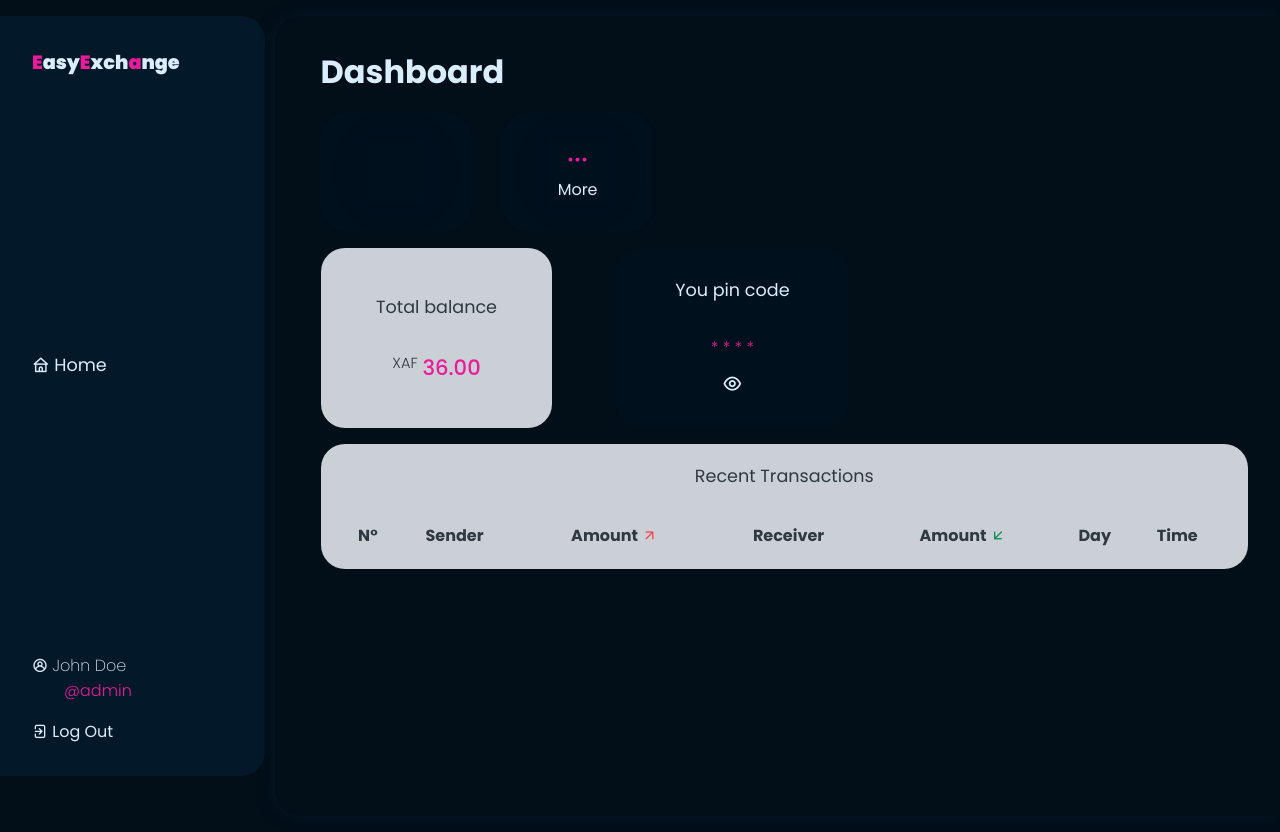
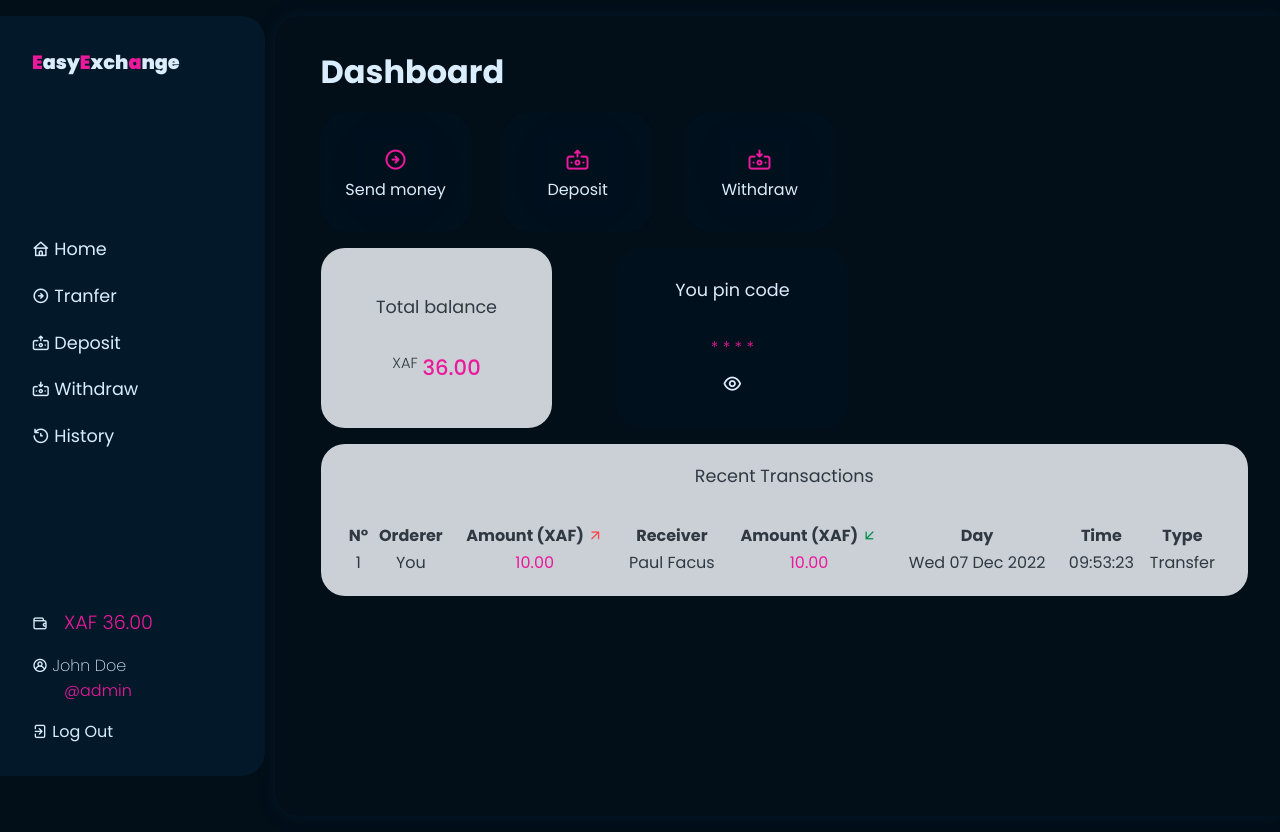
Before and after one commit to ramzy05/GlobyBank, a Django app: page /home in a window 1280 px wide. Run offline with Django 4.2, Linux system fonts and the light colour scheme; a user stored in the database is signed in; data comes from the database, SQL or seed files in the repository; both versions use the stored data as it was after the commit; lists and menus that the app fills with data are empty.

Commit message:
all functionnalities are ok

```diff
--- a/authentication/forms.py
+++ b/authentication/forms.py
@@ -70,14 +70,14 @@ class CreateAccountForm(UserCreationForm):
         first_name = self.cleaned_data.get('first_name')
         if first_name == '':
             raise forms.ValidationError("First name field cannot be blank")
-
+        first_name = first_name[0].upper() + first_name[1:]
         return first_name
 
     def clean_last_name(self):
         last_name = self.cleaned_data.get('last_name')
         if last_name == '':
             raise forms.ValidationError("Last name field cannot be blank")
-
+        last_name = last_name[0].upper() + last_name[1:]
         return last_name
 
     def clean_country(self):
--- a/static/css/style.css
+++ b/static/css/style.css
@@ -139,6 +139,10 @@ nav + div > div span{
     font-weight: 300;
     margin-left: 2rem;
     color: var(--accent-color);
+}
+nav + div > div.side_bar_balance span{
+    margin-left: 1rem;
+    font-size: 1.2rem;
 }
 
 
--- a/static/js/code_pin_toggle.js
+++ b/static/js/code_pin_toggle.js
@@ -1,13 +1,13 @@
 
 const codePinToggle = document.getElementById('code-pin-toggle')
 const codePinBox = document.getElementById('code-pin')
-const codePin = codePinBox.dataset.code
+const codePinHome = codePinBox.dataset.code
 codePinToggle.onclick = function(){
     if(codePinToggle.classList.contains('show')){
         codePinToggle.classList.remove('show')
         codePinBox.innerText = '* * * *'
     }else{
         codePinToggle.classList.add('show')
-        codePinBox.innerText = `${codePin[0]} ${codePin[1]} ${codePin[2]} ${codePin[3]}`
+        codePinBox.innerText = `${codePinHome[0]} ${codePinHome[1]} ${codePinHome[2]} ${codePinHome[3]}`
     }
 }
--- a/static/js/general.js
+++ b/static/js/general.js
@@ -1,4 +1,12 @@
 const spinner = document.getElementById('spinner');
+const codePin = document.getElementById('id_code_pin');
+const currencyInput = document.querySelector('#id_amount');
+
+const submitBtn = document.querySelector('#submit-btn');
+
+currencyInput.addEventListener('blur', handleChangeOnAmountInput)
+codePin.addEventListener('keypress', typeOnlyDigits);
+
 function getCookie(name) {
 	let cookieValue = null;
 	if (document.cookie && document.cookie !== '') {
@@ -29,10 +37,13 @@ function imposeMinMax(el) {
 		if (parseInt(el.value) > parseInt(el.max)) {
 			el.value = el.max;
 		}
+	}else{
+		el.value = el.min;
 	}
 }
 
 function handleChangeOnAmountInput(e) {
+	console.log(e.target);
 	imposeMinMax(e.target);
 }
 function typeOnlyDigits(e) {
--- a/static/js/withdraw_recharge.js
+++ b/static/js/withdraw_recharge.js
@@ -1,10 +1,4 @@
-const codePin = document.getElementById('id_code_pin');
-const currencyInput = document.querySelector('#id_amount');
 
-const submitBtn = document.querySelector('#submit-btn');
-
-currencyInput.onchange = handleChangeOnAmountInput;
-codePin.addEventListener('keypress', typeOnlyDigits);
 
 function inputsAreNotBlank() {
 	return currencyInput.value != '' && codePin.value != '';
--- a/templates/auth/home.html
+++ b/templates/auth/home.html
@@ -1,62 +1,42 @@
-{% extends 'base.html' %}
-{% load static %}
-{% load user_format %}
-
-
-{% block title %}
-    Register
-{% endblock title %}
-
-{% block content %}
+{% extends 'base.html' %} {% load static %} {% load user_format %}
+{% block title%} Register {% endblock title %} {% block content %}
 <div class="main-content">
 	<h1>Dashboard</h1>
 	<div class="grid">
 		<div class="links">
 			<div>
-            {% comment%}
-            <a href="{% url 'make_transaction' %}">
+				<a href="{% url 'transfer' %}">
 					<i class="uil uil-arrow-circle-right"></i>
 					<span>Send money</span>
 				</a>
-            {% endcomment%}
-
 			</div>
 			<div>
-                <a href="#">
-                    <i class="uil uil-ellipsis-h"></i>
-                    <span>More</span>
+				<a href="{% url 'withdraw_recharge' action='recharge' %}">
+					<i class="uil uil-money-insert"></i>
+					<span>Deposit</span>
 				</a>
-
+			</div>
+			<div>
+				<a href="{% url 'withdraw_recharge' action='withdraw' %}">
+					<i class="uil uil-money-withdraw"></i>
+					<span>Withdraw</span>
+				</a>
 			</div>
 		</div>
-        <div class="total-bal">
-            <div class="total">
-                <span>Total balance</span>
-                <div>
-                    <sup class="currency">{{request.user.get_country_currency}}</sup>
-                    <span class="balance">{{request.user.balance}}</span>
-                </div>
-            </div>
-            <div class="total code-pin-box">
-                <span>You pin code</span>
-                <div>
-                    <span class="code-pin" id="code-pin" data-code="{{request.user.pin}}">* * * *</span>
-                    <span id="code-pin-toggle" ><i class="uil-eye-slash"></i><i class="uil-eye"></i></span>
-                </div>
-            </div>
-        </div>
+		{% include 'components/total_balance.html' %}
 		<div class="latest-transaction">
 			<h2>Recent Transactions</h2>
 			<table>
 				<thead>
 					<tr>
 						<th>N°</th>
-                        <th>Sender</th>
-                        <th>Amount <i class="uil uil-arrow-up-right"></i></th>
+						<th>Orderer</th>
+                        <th>Amount ({{currency}}) <i class="uil uil-arrow-up-right"></i></th>
                         <th>Receiver</th>
-                        <th>Amount <i class="uil uil-arrow-down-left"></i></th>
+                        <th>Amount ({{currency}}) <i class="uil uil-arrow-down-left"></i></th>
 						<th>Day</th>
 						<th>Time</th>
+						<th>Type</th>
 					</tr>
 				</thead>
 				<tbody>
@@ -64,25 +44,30 @@
 
 					<tr>
 						<td>{{transactions.0.0}}</td>
-                        <td>{{transactions.0.1.sender|format_user:request.user}}</td>
-                        <td class="amount amount-sent">{{transactions.0.1.get_amount_sent}}</td>
+						<td>{{transactions.0.1.orderer|format_user:request.user}}</td>
+						<td class="amount amount-sent">
+							{{transactions.0.1.amount_sent}}
+						</td>
 						<td>{{transactions.0.1.receiver|format_user:request.user}}</td>
-                        <td class="amount amount-received">{{transactions.0.1.get_amount_received}}</td>
+						<td class="amount amount-received">
+							{{transactions.0.1.amount_received}}
+						</td>
 						<td>{{transactions.0.1.created|date:"D d M Y"}}</td>
 						<td>{{transactions.0.1.created|time:"H:i:s"}}</td>
+						<td>{{transactions.0.2}}</td>
 					</tr>
 					{% endif %}
 				</tbody>
 			</table>
 			{% comment%}
-            <a href="{% url 'history' %}" class="view-all-link">View All <i class="uil uil-angle-right"></i></a>
+			<a href="{% url 'history' %}" class="view-all-link"
+				>View All <i class="uil uil-angle-right"></i
+			></a>
 			{% endcomment%}
 		</div>
 	</div>
 </div>
 
-{% endblock content %}
-
-{% block scripts %}
+{% endblock content %} {% block scripts %}
 <script src="{% static 'js/code_pin_toggle.js' %}" defer></script>
 {% endblock scripts %}
--- a/templates/auth/recharge.html
+++ b/templates/auth/recharge.html
@@ -3,9 +3,10 @@
 
 <div class="main-content form">
 	<div class="grid form">
-		<h2>Recharge</h2>
+		<h2>Deposit</h2>
 
 		<div class="form-container">
+			{% include 'components/total.html' %}
 			<div id="message-box" class="">
 				<p></p>
 			</div>
--- a/templates/auth/transaction.html
+++ b/templates/auth/transfer.html
@@ -31,7 +31,7 @@
 						value="{{min_amount}}"
 						name="amount"
 						id="id_amount"
-						min="min_amount"
+						min="{{min_amount}}"
 						max="{{max_amount}}"
 						step="0.01"
 					/>
--- a/templates/auth/withdraw.html
+++ b/templates/auth/withdraw.html
@@ -1,4 +1,4 @@
-{% extends 'base.html' %} {% load static %} {% block title %} withdrawal
+{% extends 'base.html' %} {% load static %} {% block title %} Transaction
 {%endblock title %} {% block content %}
 
 <div class="main-content form">
--- a/templates/components/sidebar.html
+++ b/templates/components/sidebar.html
@@ -3,15 +3,22 @@
     <nav>
         <ul class="nav-links">
             <li><a href="{% url 'home' %}" class="home"><i class="uil uil-home"></i> Home</a></li>
-            {% comment%}
-            <li><a href="{% url 'make_transaction' %}" class="transact"><i class="uil uil-exchange-alt"></i> Transactions</a></li>
+            <li><a href="{% url 'transfer' %}" class="transact"><i class="uil uil-arrow-circle-right"></i> Tranfer</a></li>
+            <li><a href="{% url 'withdraw_recharge' action='recharge' %}">
+                <i class="uil uil-money-insert"></i>
+                <span>Deposit</span>
+            </a></li>
+            <li><a href="{% url 'withdraw_recharge' action='withdraw' %}">
+                <i class="uil uil-money-withdraw"></i>
+                <span>Withdraw</span>
+            </a></li>
             <li><a href="{% url 'history' %}" class="history"><i class="uil uil-history"></i> History</a></li>
-            {% endcomment%}
         </ul>
 
     </nav>
     <div>
         {% if request.user.is_authenticated %}
+        <div class="side_bar_balance"><p><i class="uil uil-wallet"></i><span>XAF {{request.user.balance}}</span></p></div>
 
         <div>
 
--- /dev/null
+++ b/templates/components/total_balance.html
@@ -0,0 +1,23 @@
+<div class="total-bal">
+    <div class="total">
+        <span>Total balance</span>
+        <div>
+            <sup class="currency">{{request.user.get_country_currency}}</sup>
+            <span class="balance">{{request.user.balance}}</span>
+        </div>
+    </div>
+    <div class="total code-pin-box">
+        <span>You pin code</span>
+        <div>
+            <span
+                class="code-pin"
+                id="code-pin"
+                data-code="{{request.user.code_pin}}"
+                >* * * *</span
+            >
+            <span id="code-pin-toggle"
+                ><i class="uil-eye-slash"></i><i class="uil-eye"></i
+            ></span>
+        </div>
+    </div>
+</div>
--- a/transaction/urls.py
+++ b/transaction/urls.py
@@ -1,9 +1,10 @@
 from django.urls import path
-from .views import home_view, welcome_view, recharge_withdraw_view, transfer_view
+from .views import HomeView, welcome_view, recharge_withdraw_view, transfer_view, HistoryView
 
 urlpatterns = [
     path('', welcome_view, name='welcome'),
-    path('home', home_view, name='home'),
-    path('in/<str:action>', recharge_withdraw_view, name='withdraw_recharge'),
-    path('transfer', transfer_view, name='transfer'),
+    path('home', HomeView.as_view(), name='home'),
+    path('history', HistoryView.as_view(), name='history'),
+    path('transaction/<str:action>', recharge_withdraw_view, name='withdraw_recharge'),
+    path('transaction', transfer_view, name='transfer'),
 ]
--- a/transaction/views.py
+++ b/transaction/views.py
@@ -1,21 +1,34 @@
 from authentication.models import Account
-from .models import Transaction, SelfTransaction
+from .models import Transaction
 from django.shortcuts import render
 from django.contrib.auth.decorators import login_required
 from django.db.models import Q
+from django.views.generic import TemplateView
+from django.contrib.auth.mixins import LoginRequiredMixin
 from django.http import JsonResponse
 import decimal
-
+from .utils import get_type_of_transaction
 
 def welcome_view(request):
     context = {}
     return render(request, 'auth/index.html', context)
 
 
-@login_required(login_url='login')
-def home_view(request):
-    context = {'transactions': {}}
-    return render(request, 'auth/home.html', context)
+
+class HomeView(TemplateView,LoginRequiredMixin):
+    template_name = 'auth/home.html'
+    login_url = 'login'
+
+
+    def get(self, request):
+        user = self.request.user
+        transactions = Transaction.objects.filter(Q(orderer=user) | Q(receiver=user)
+                                                )
+        # to get index for the table
+        transactions = [[i+1, t, get_type_of_transaction(user, t.orderer, t.receiver, t.amount_sent, t.amount_received)] for i, t in enumerate(transactions)]
+        context = {'transactions': transactions, 'currency' :'XAF'}
+        return render(request, self.template_name,  context)
+
 
 
 @login_required(login_url='login')
@@ -59,7 +72,7 @@ def transfer_view(request):
 
         return JsonResponse({'result': False, 'errors': 'server internal error'}, safe=False, status=500)
 
-    return render(request, 'auth/transaction.html',  context)
+    return render(request, 'auth/transfer.html',  context)
 
 
 @login_required(login_url='login')
@@ -81,25 +94,31 @@ def recharge_withdraw_view(request, action):
 
         if user_pin_code != user.code_pin:
             return JsonResponse({'result': False, 'errors': {'code_pin': [{'message': 'Your pin code is incorrect'}]}}, safe=False, status=400)
-        is_withrawed = False
         message = ''
+        sent_amount = 0
+        received_amount = 0
         if action == 'withdraw':
             user.balance -= amount
             message = 'Your withdrawal end successfully'
+            sent_amount = amount
             if user.balance <= 0:
                 user.balance = 0.00
 
         elif action == 'recharge':
-            is_withrawed = True
             user.balance += amount
+            received_amount = amount
             message = 'Your account has been credited successfully'
 
         user.save(update_fields=['balance'])
-        new_transaction = SelfTransaction.objects.create(
-            orderer=user, amount=amount, withdrawed=is_withrawed)
+        new_transaction = Transaction.objects.create(
+            orderer=user, receiver=user, amount_sent=sent_amount, amount_received=received_amount)
+
         if new_transaction:
             return JsonResponse({'result': True, 'message': message, 'url': '/home'}, safe=False, status=201)
 
         return JsonResponse({'result': False, 'errors': 'server internal error'}, safe=False, status=500)
 
     return render(request, f'auth/{action}.html',  context)
+
+class HistoryView(HomeView):
+    template_name  = 'auth/history.html'
```
Also changed, not shown: static/js/transaction.js (+0 -9 lines), templates/auth/history.html (+8 -6 lines), templates/components/total.html (added, +9 -0 lines), transaction/utils.py (added, +12 -0 lines), db.sqlite3. Lines whose indentation alone changed are shown as unchanged.
